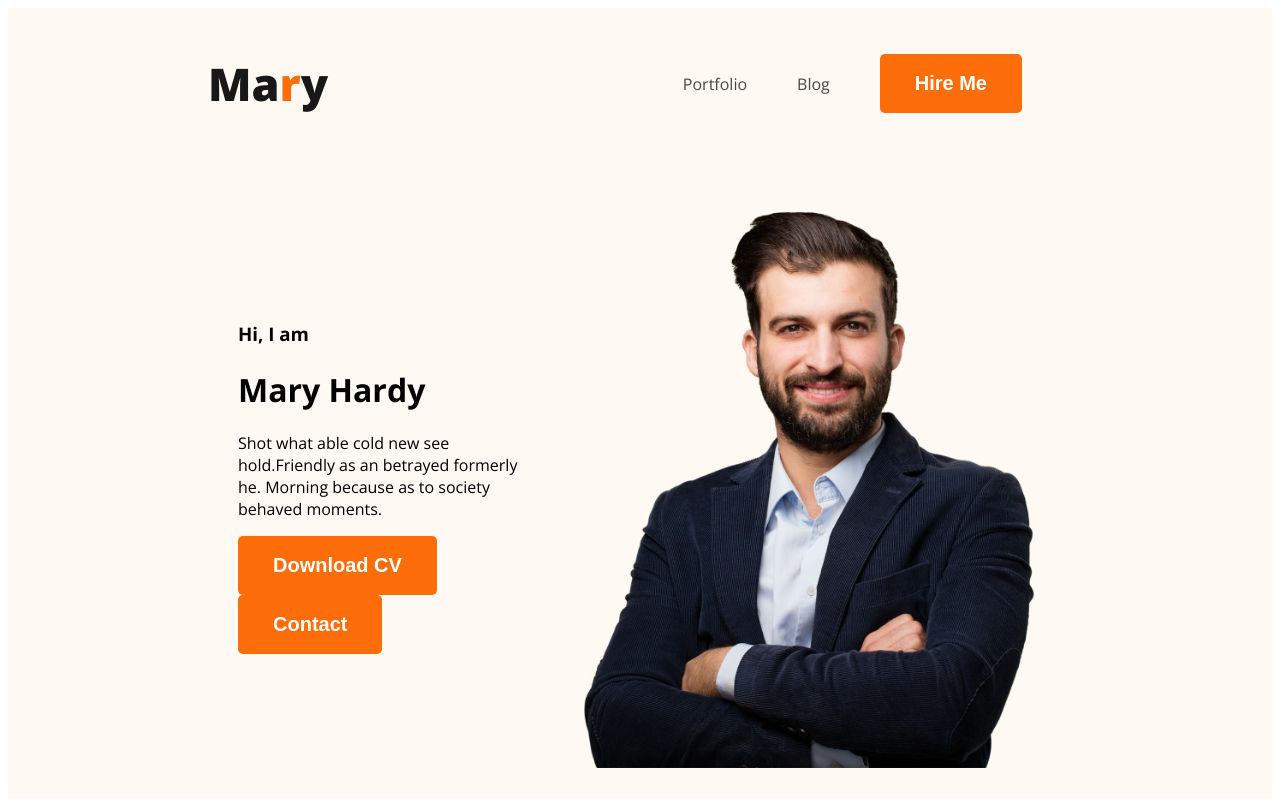
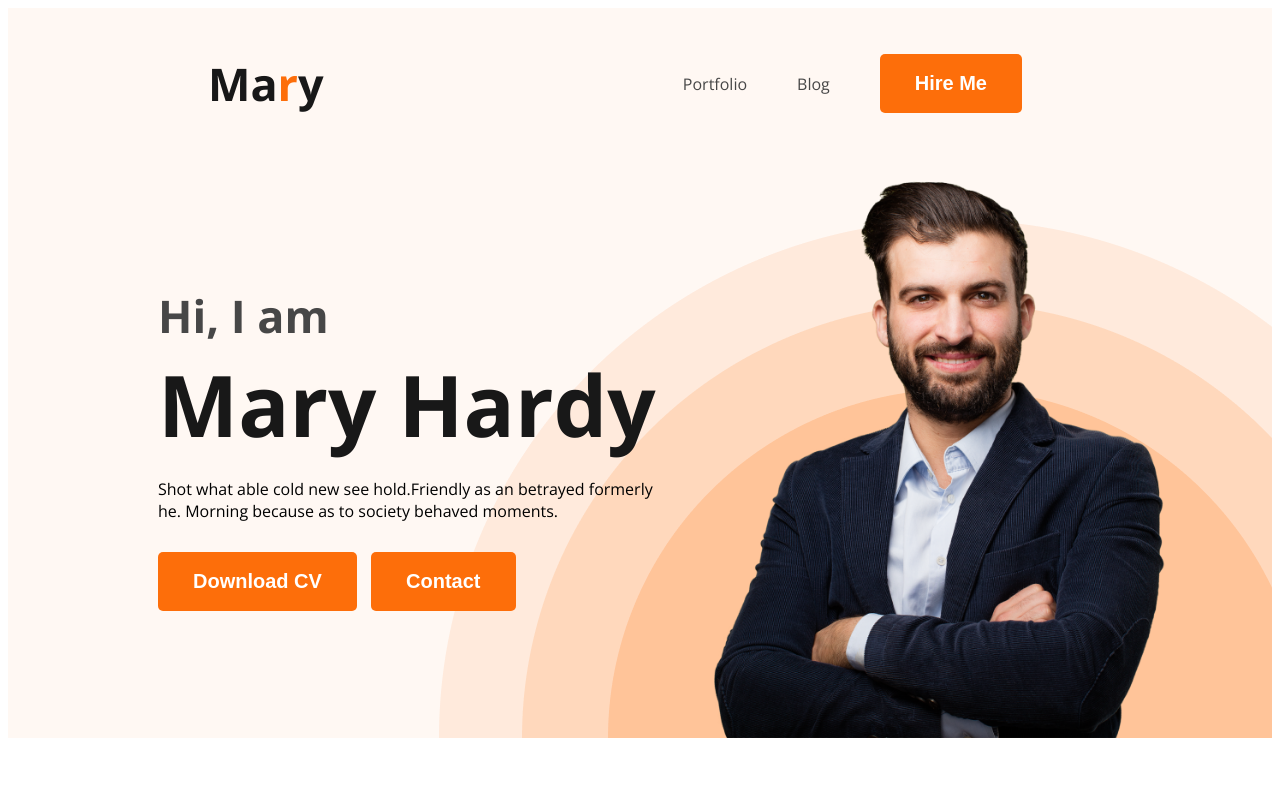
Before and after one commit to Faisal7233/portfolio-website, a plain HTML site: page index.html in a window 1280 px wide. Drawn offline with nearby package versions, Linux system fonts and the light colour scheme.

Commit message:
Complete Header Section

```diff
--- a/Styles/portfolio.css
+++ b/Styles/portfolio.css
@@ -1,6 +1,13 @@
 /* common shared styles */
 body{
     font-family: 'Open Sans', sans-serif;
+}
+/* header section styles */
+.header{
+    background-color:#FFF8F3;;
+    background-image: url(../images/header_bg.png);
+    background-repeat: no-repeat;
+    background-position: bottom right;
 }
 /* nav related styles */
 nav{
@@ -10,12 +17,12 @@ nav{
     margin: 0 200px;
 }
 .nav-title{
-color: var(--Dark-01, #181818);
-font-size: 45px;
-font-weight: 800;
+    color: var(--Dark-01, #181818);
+    font-size: 45px;
+    font-weight: 800px;
 }
 .text-primary{
-   color: #FD6E0A;
+    color: #FD6E0A;
 }
 ul{
     display: flex;
@@ -38,15 +45,33 @@ a{
     font-weight: 700;
     padding: 18px 35px 18px 35px;
 }
-.header{
-    background-color:#FFF8F3;;
-}
+/* banner section styles */
 .banner{
-    padding: 30px 30px ;
-    margin: 0 200px;
+    margin: 0px 100px 0px 150px;
     display: flex;
     align-items: center;
+    justify-content: space-between;
+}
+.banner-greeting{
+    color: var(--Dark-02, #474747);
+    font-size: 45px;
+    font-weight: 600;
+    margin: 0px;
+}
+.banner-title{
+    color: var(--Dark-01, #181818);
+    font-size: 85px;
+    font-weight: 700;
+    margin: 0px;
+}
+.banner-description{
+    max-width: 500px;
+    margin-bottom: 30px;
 }
 img{
     width: 500px;
 }
+.b1{
+    margin-right: 10px
+}
+/* main section styles */
--- a/index.html
+++ b/index.html
@@ -21,11 +21,11 @@
         </nav>
         <div class="banner">
             <div>
-                <h3>Hi, I  am</h3>
-                <h1>Mary Hardy</h1>
-                <p>Shot what able cold new see hold.Friendly as an betrayed formerly he. Morning because as to society behaved moments.</p>
-                <button class="button-primary">Download CV</button>
-                <button class="button-primary">Contact</button>
+                <h3 class="banner-greeting">Hi, I  am</h3>
+                <h1 class="banner-title">Mary Hardy</h1>
+                <p class="banner-description">Shot what able cold new see hold.Friendly as an betrayed formerly he. Morning because as to society behaved moments.</p>
+                <button class= "button-primary b1">Download CV</button>
+                <button class="button-primary b1">Contact</button>
             </div>
             <img src="images/hardy.png" alt="Mary Hardy">
         </div>
```
